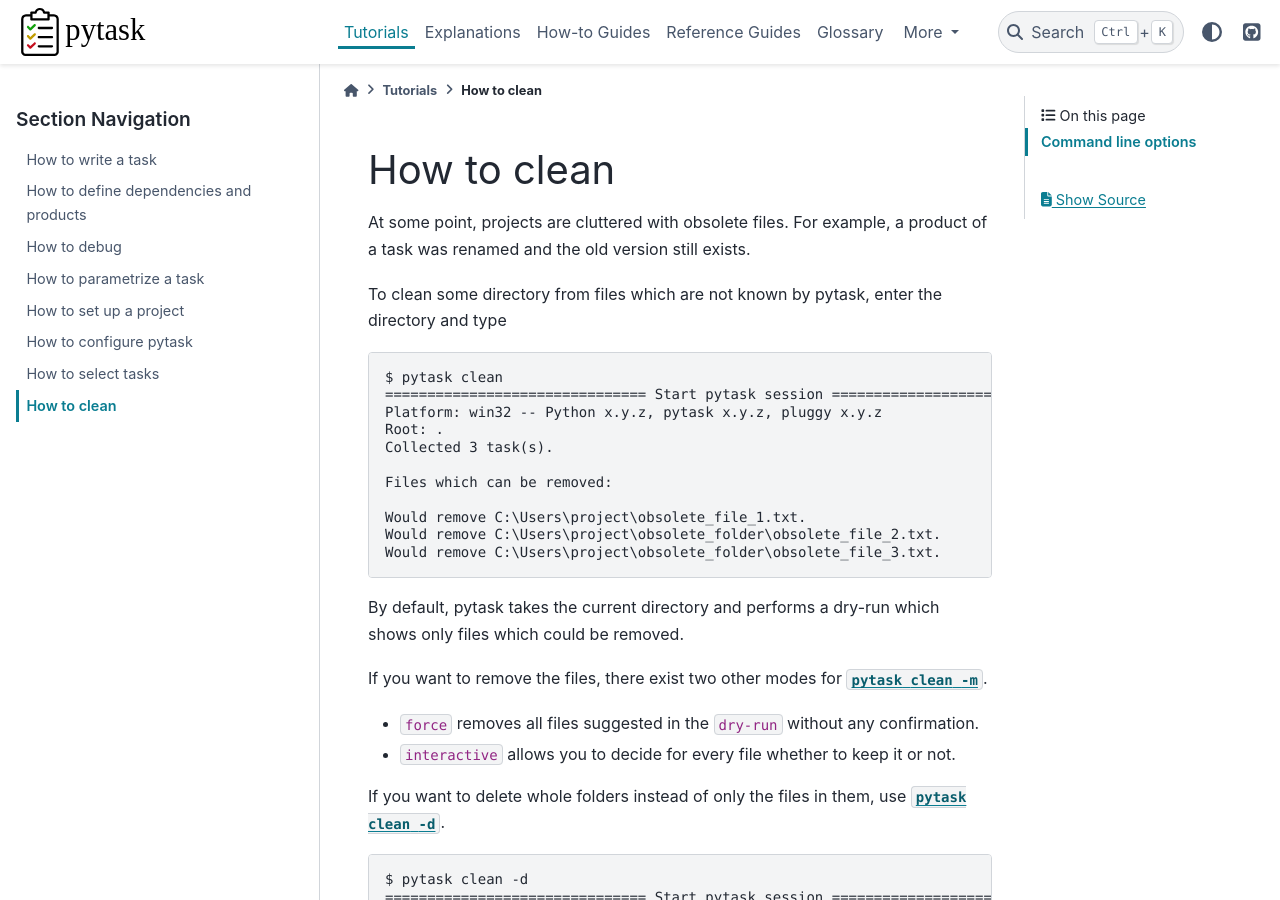
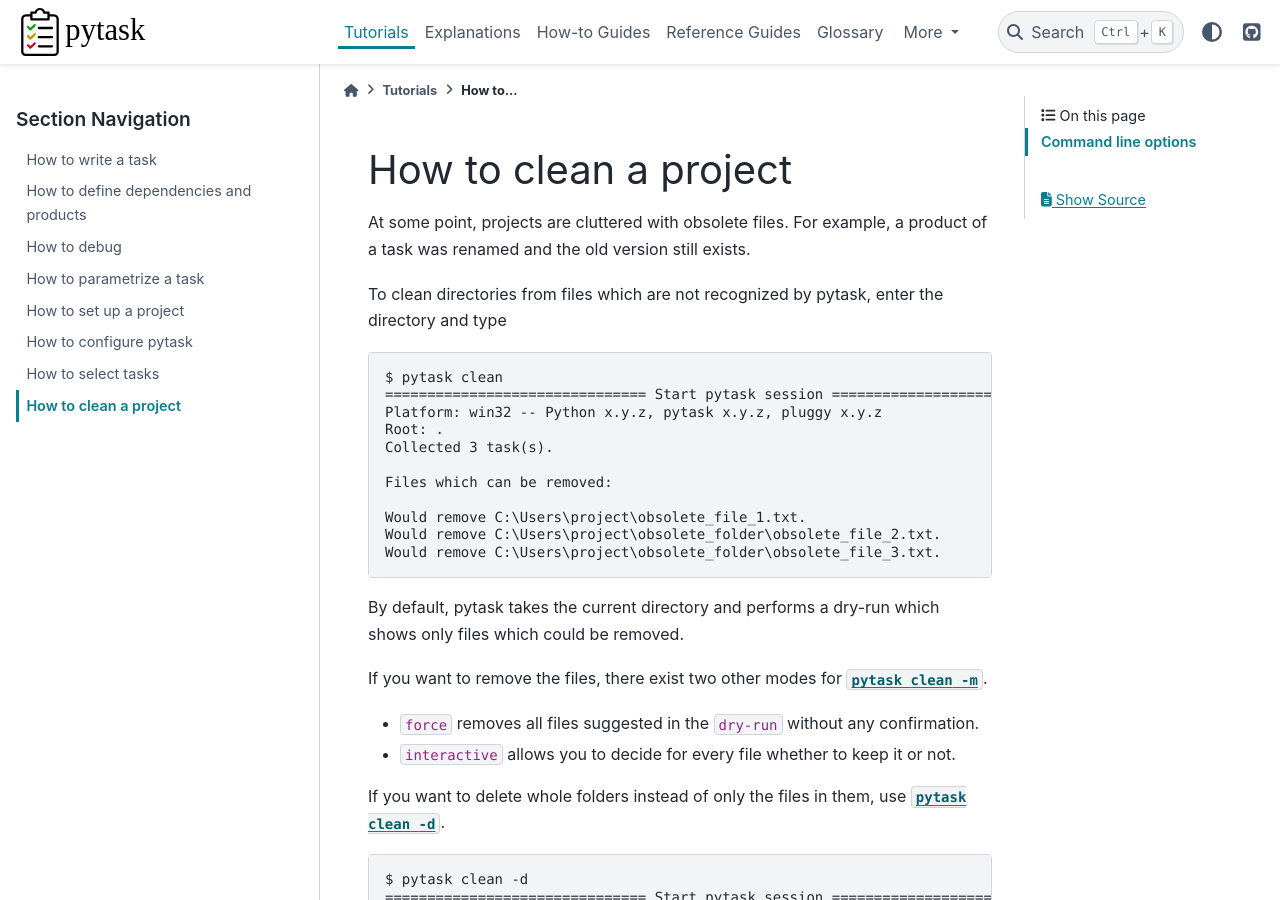
Before and after one commit to pytask-dev/pytask, a Sphinx documentation site: the page built from docs/tutorials/how_to_clean.rst, in a window 1280 px wide and 900 px high. Built offline with Sphinx 7.4.7 and the PyData theme 0.15.4, drawn with Linux system fonts in a browser that asks for light colours; pages that are not in the unit, such as notebooks, are missing from menus.

Commit message:
Add doc:

```diff
--- a/docs/explanations/index.rst
+++ b/docs/explanations/index.rst
@@ -7,5 +7,6 @@ systems in general as well as its design.
 .. toctree::
    :maxdepth: 1
 
+   why_do_i_need_a_build_system
    why_another_build_system
    design
--- a/docs/tutorials/how_to_clean.rst
+++ b/docs/tutorials/how_to_clean.rst
@@ -1,10 +1,10 @@
-How to clean
-============
+How to clean a project
+======================
 
 At some point, projects are cluttered with obsolete files. For example, a product of a
 task was renamed and the old version still exists.
 
-To clean some directory from files which are not known by pytask, enter the directory
+To clean directories from files which are not recognized by pytask, enter the directory
 and type
 
 .. code-block::
```
Also changed, not shown: README.rst (+9 -7 lines), docs/explanations/why_do_i_need_a_build_system.rst (added, +25 -0 lines), 1 other file.
